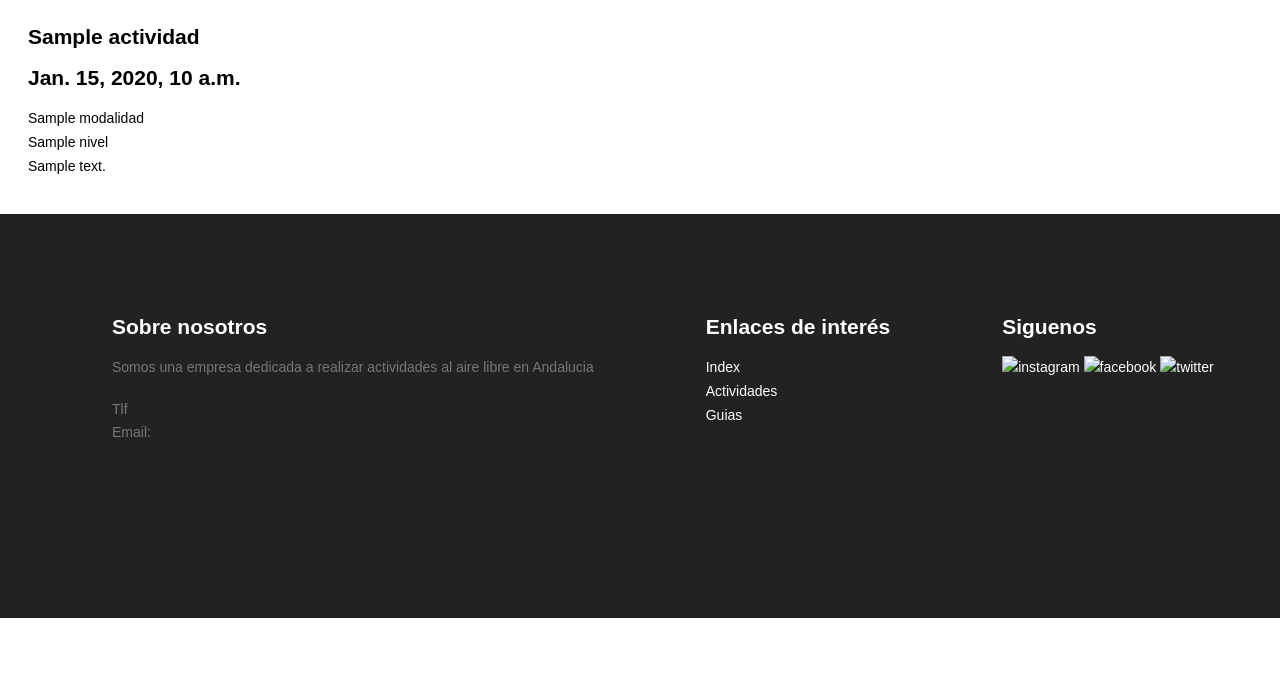
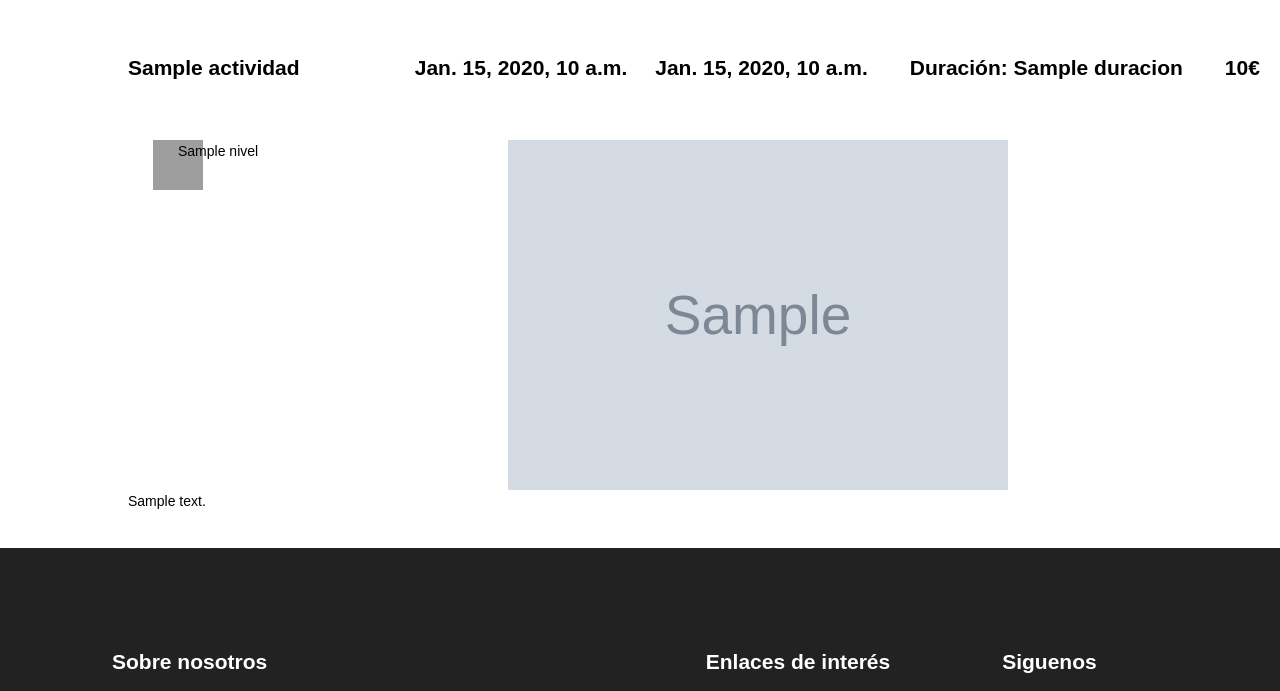
Before and after one commit to Xus72/Outdoor_Experience, a Django app: template catalog/templates/catalog/actividad_detail.html in a window 1280 px wide. Shown: the part 52-743 px from the top of the page. Run offline with Django 3.2, Linux system fonts and the light colour scheme; the template is opened without the code that fills it: most values are stand-ins (such as "Sample title", 1, 10 or a date in 2020); grey boxes marked "Sample" are stand-in pictures; some libraries are stand-ins or nearby versions; grey boxes are pictures that could not be loaded.

Commit message:
css actividad

```diff
--- a/catalog/static/css/style.css
+++ b/catalog/static/css/style.css
@@ -188,7 +188,7 @@ slider{
     grid-template-columns: auto auto auto;
     grid-gap: 0.5em;
     padding-top: 1em;
-    padding-left: 17em;
+    padding-left: 8em;
 }
 
 .item{
@@ -213,11 +213,6 @@ slider{
     display: inline;
     color: black;
     padding: 0.25em;
-}
-
-.actividad{
-    color: black;
-    margin: 2em;
 }
 
 .guia{
@@ -271,3 +266,56 @@ label{
     display: inline-block;
     color: black;
 }
+
+.actividad{
+    color: black;
+    margin-top: 3em;
+    margin-left: 10%;
+}
+
+.header-actividad{
+    display: flex;
+    margin-bottom: 3em;
+}
+
+.header-actividad .fechaSalida{
+    display: flex;
+    margin-left: 10%;
+}
+
+.header-actividad .fechaRecogida{
+    display: block;
+    margin-left: 2em;
+}
+
+.header-actividad .duracion{
+    margin-left: 3em;
+}
+
+.header-actividad .precio{
+    margin-left: 3em;
+}
+
+.body-actividad{
+    display: flex;
+}
+
+.body-actividad .modalidad img{
+    height: 50px;
+    width: 50px;
+}
+
+.body-actividad .nivel{
+    display: block;
+}
+
+.body-actividad img{
+    display: flex;
+    margin-left: 50%;
+    height: 350px;
+    width: 500px;
+}
+
+.body-actividad .descripcion{
+    margin-top: 5em;
+}
--- a/catalog/templates/catalog/actividad_detail.html
+++ b/catalog/templates/catalog/actividad_detail.html
@@ -9,13 +9,21 @@
     <section class="actividad">
         <div class="header-actividad">
             <div class="titulo"><span><h2>{{actividad.titulo}}</h2></span></div>
-            <div class="fecha-salida"><span><h2>{{actividad.fechaSalida}}</h2></span></div>
+            <div class="fechaSalida"><span><h2>{{actividad.fechaSalida}}</h2></span></div>
+            <div class="fechaRecogida"><span><h2>{{ actividad.fechaRecogida }}</h2></span></div>
+            <div class="duracion"><span><h2>Duración: {{ actividad.duracion }}</h2></span></div>
+            <div class="precio"><span><h2>{{ actividad.precio }}€</h2></span></div>
         </div>
         <div class="body-actividad">
-            <div class="modalidad"><span>{{actividad.modalidad}}</span></div>
+            {% if actividad.modalidad == 'Senderismo' %}
+            <div class="modalidad"><img src="/media/images/modalidad_icon/senderismo.jpg"></div>
+            {% else %}
+            <div class="modalidad"><img src="/media/images/modalidad_icon/ciclismo.png"></div>
+            {% endif %}
             <div class="nivel"><span>{{actividad.nivel}}</span></div>
-            <div class="descripcion"><span>{{actividad.descripcion}}</span></div>
+            <div class="img"><img src="{{ actividad.imagen.url }}" alt="{{ actividad.titulo }}"></div>
         </div>
+        <div class="descripcion"><p>{{actividad.descripcion}}</p></div>
     </section>
 </section>
 {% endblock %}
--- a/catalog/templates/catalog/participante_form.html
+++ b/catalog/templates/catalog/participante_form.html
@@ -6,7 +6,7 @@
 
 {% block content %}
 <section class="content">
-    <form action="" method="POST">
+    <form action="" method="POST", enctype="multipart/form-data">
         {% csrf_token %}
         <table class="form_participante">
             {{ form.as_table }}
```
Also changed, not shown: catalog/static/media/images/15-18_Alhabram_des_del_mirador_de_San_Nicolas_Granada.jpg (deleted), catalog/static/media/images/avatar/68.jpg (deleted), catalog/static/media/images/el-parador-1280x720.jpg (deleted), catalog/static/media/images/playa-de-matalascanas.jpg (deleted), catalog/static/media/images/serrano.jpg (deleted), db.sqlite3, 1 other file.
